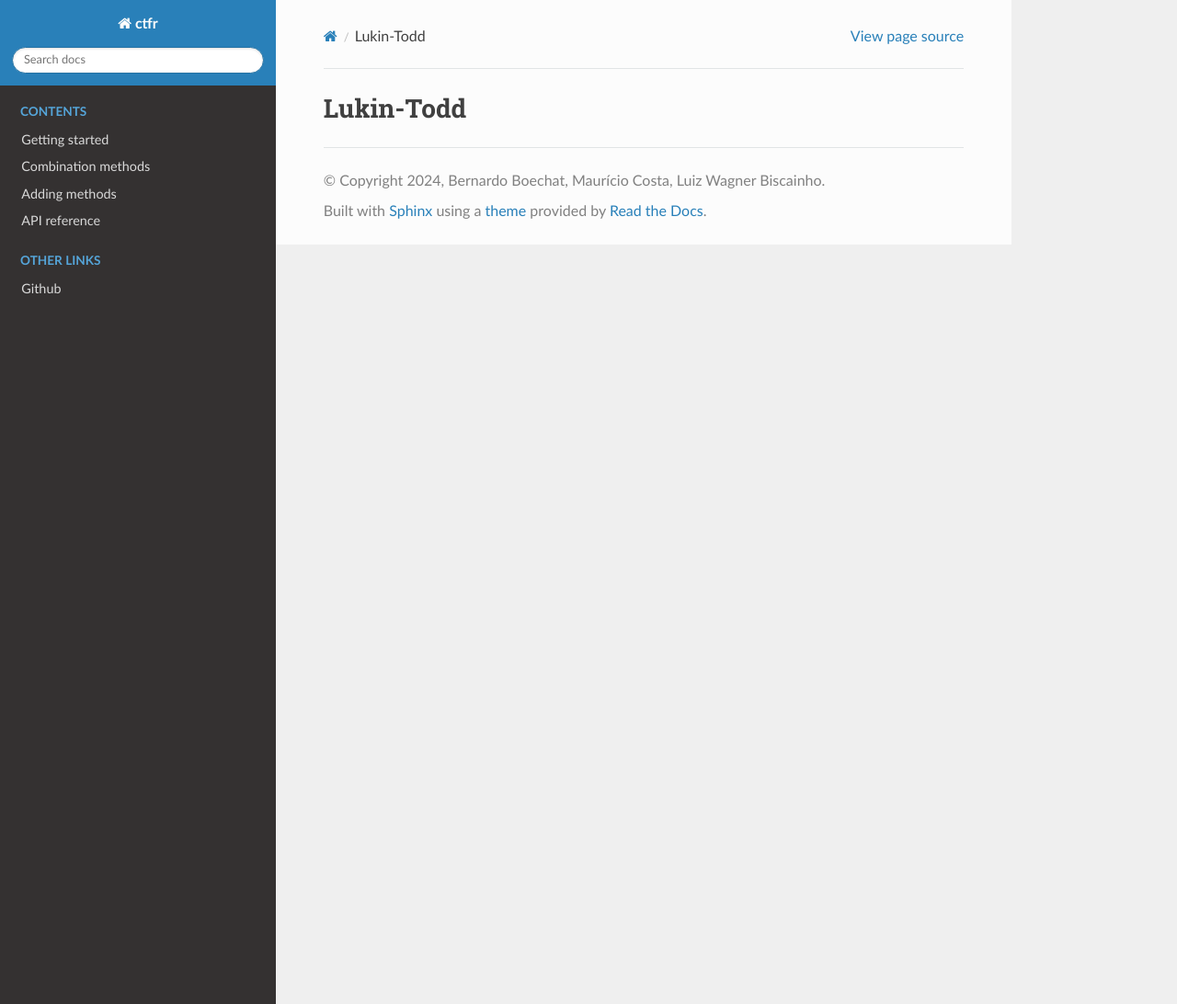
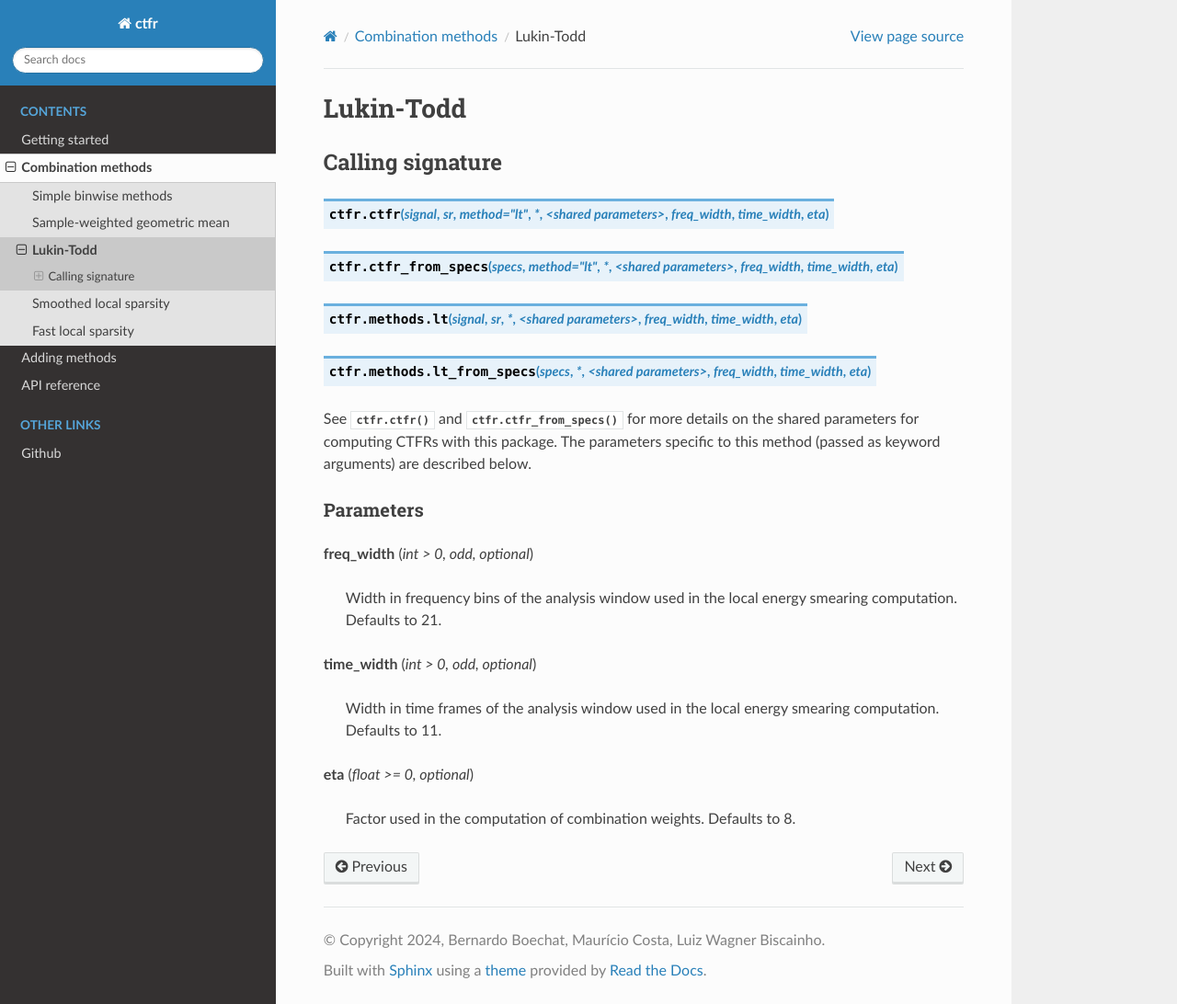
Before and after one commit to b-boechat/ctfr, a Sphinx documentation site: the page built from docs/combination_methods/lt/index.rst, in a window 1280 px wide and 1092 px high. Shown: the whole window at 92% size. Built offline with Sphinx 7.4.7 and the Read the Docs theme 3.1.0, drawn with Linux system fonts in a browser that asks for light colours; formulas are drawn with MathJax 3; pages that are not in the unit, such as notebooks, are missing from menus.

Commit message:
Add LT parameters' documentation.

```diff
--- a/docs/combination_methods/fls/index.rst
+++ b/docs/combination_methods/fls/index.rst
@@ -1,2 +1,4 @@
 Fast local sparsity
 ===================
+
+.. include:: calling.rst
--- /dev/null
+++ b/docs/combination_methods/lt/calling.rst
@@ -0,0 +1,31 @@
+Calling signature
+-----------------
+
+.. function:: ctfr.ctfr(signal, sr, method="lt", *, <shared parameters>, freq_width, time_width, eta)
+   :noindex:
+
+.. function:: ctfr.ctfr_from_specs(specs, method="lt", *, <shared parameters>, freq_width, time_width, eta)
+   :noindex:
+
+.. function:: ctfr.methods.lt(signal, sr, *, <shared parameters>, freq_width, time_width, eta)
+   :noindex:
+
+.. function:: ctfr.methods.lt_from_specs(specs, *, <shared parameters>, freq_width, time_width, eta)
+   :noindex:
+
+See :func:`ctfr.ctfr` and :func:`ctfr.ctfr_from_specs` for more details on the shared parameters for computing CTFRs with this package. The parameters specific to this method (passed as keyword arguments) are described below.
+
+Parameters
+~~~~~~~~~~
+
+**freq_width** (`int > 0, odd, optional`)
+
+   Width in frequency bins of the analysis window used in the local energy smearing computation. Defaults to 21.
+
+**time_width** (`int > 0, odd, optional`)
+
+   Width in time frames of the analysis window used in the local energy smearing computation. Defaults to 11.
+
+**eta** (`float >= 0, optional`)
+
+   Factor used in the computation of combination weights. Defaults to 8.
--- a/docs/combination_methods/lt/index.rst
+++ b/docs/combination_methods/lt/index.rst
@@ -1,2 +1,4 @@
 Lukin-Todd
 ==========
+
+.. include:: calling.rst
--- a/docs/combination_methods/sls/index.rst
+++ b/docs/combination_methods/sls/index.rst
@@ -1,2 +1,4 @@
 Smoothed local sparsity
 =======================
+
+.. include:: calling.rst
--- a/docs/scripts/combination_parameters_doc.py
+++ b/docs/scripts/combination_parameters_doc.py
@@ -33,19 +33,19 @@ class CombinationParametersDoc:
             print(f"Documenting {self.method_key} parameters to {self.output_path}")
         with open(self.output_path, "w") as f:
             f.write(PAGE_TITLE + "\n")
-            f.write("=" * len(PAGE_TITLE) + "\n\n")
+            f.write("-" * len(PAGE_TITLE) + "\n\n")
             #f.write(".. currentmodule:: ctfr" + "\n\n")
-            f.write(f'.. function:: ctfr.ctfr(signal, sr, method={self.method_key}, *, <other parameters>')
+            f.write(f'.. function:: ctfr.ctfr(signal, sr, method="{self.method_key}", *, <shared parameters>')
             f.write(self.signature_end() + "\n" + "   :noindex:" + "\n\n")
-            f.write(f'.. function:: ctfr.ctfr_from_specs(specs, method={self.method_key}, *, <other parameters>')
+            f.write(f'.. function:: ctfr.ctfr_from_specs(specs, method="{self.method_key}", *, <shared parameters>')
             f.write(self.signature_end() + "\n" + "   :noindex:" + "\n\n")
-            f.write(f'.. function:: ctfr.methods.{self.method_key}(signal, sr, *, <other parameters>')
+            f.write(f'.. function:: ctfr.methods.{self.method_key}(signal, sr, *, <shared parameters>')
             f.write(self.signature_end() + "\n" + "   :noindex:" + "\n\n")
-            f.write(f'.. function:: ctfr.methods.{self.method_key}_from_specs(specs, *, <other parameters>')
+            f.write(f'.. function:: ctfr.methods.{self.method_key}_from_specs(specs, *, <shared parameters>')
             f.write(self.signature_end() + "\n" + "   :noindex:" + "\n\n")
-            f.write("See :func:`ctfr.ctfr` and :func:`ctfr.ctfr_from_specs` for more details on the general parameters for computing CTFRs. The parameters specific to this method (passed as keyword arguments) are described below." + "\n\n")
+            f.write("See :func:`ctfr.ctfr` and :func:`ctfr.ctfr_from_specs` for more details on the shared parameters for computing CTFRs with this package. The parameters specific to this method (passed as keyword arguments) are described below." + "\n\n")
             f.write(PARAMETERS_SUBTITLE + "\n")
-            f.write("-" * len(PARAMETERS_SUBTITLE) + "\n\n")
+            f.write("~" * len(PARAMETERS_SUBTITLE) + "\n\n")
             for parameter_name in self.method_entry["parameters"].keys():
                 f.write(self.doc_parameter(parameter_name) + "\n\n")
 
```
Also changed, not shown: docs/combination_methods/fls/calling.rst (added, +31 -0 lines), docs/combination_methods/index.rst (+4 -4 lines), docs/combination_methods/swgm/calling.rst (+8 -8 lines), docs/combination_methods/sls/calling.rst (added), 3 other files.
